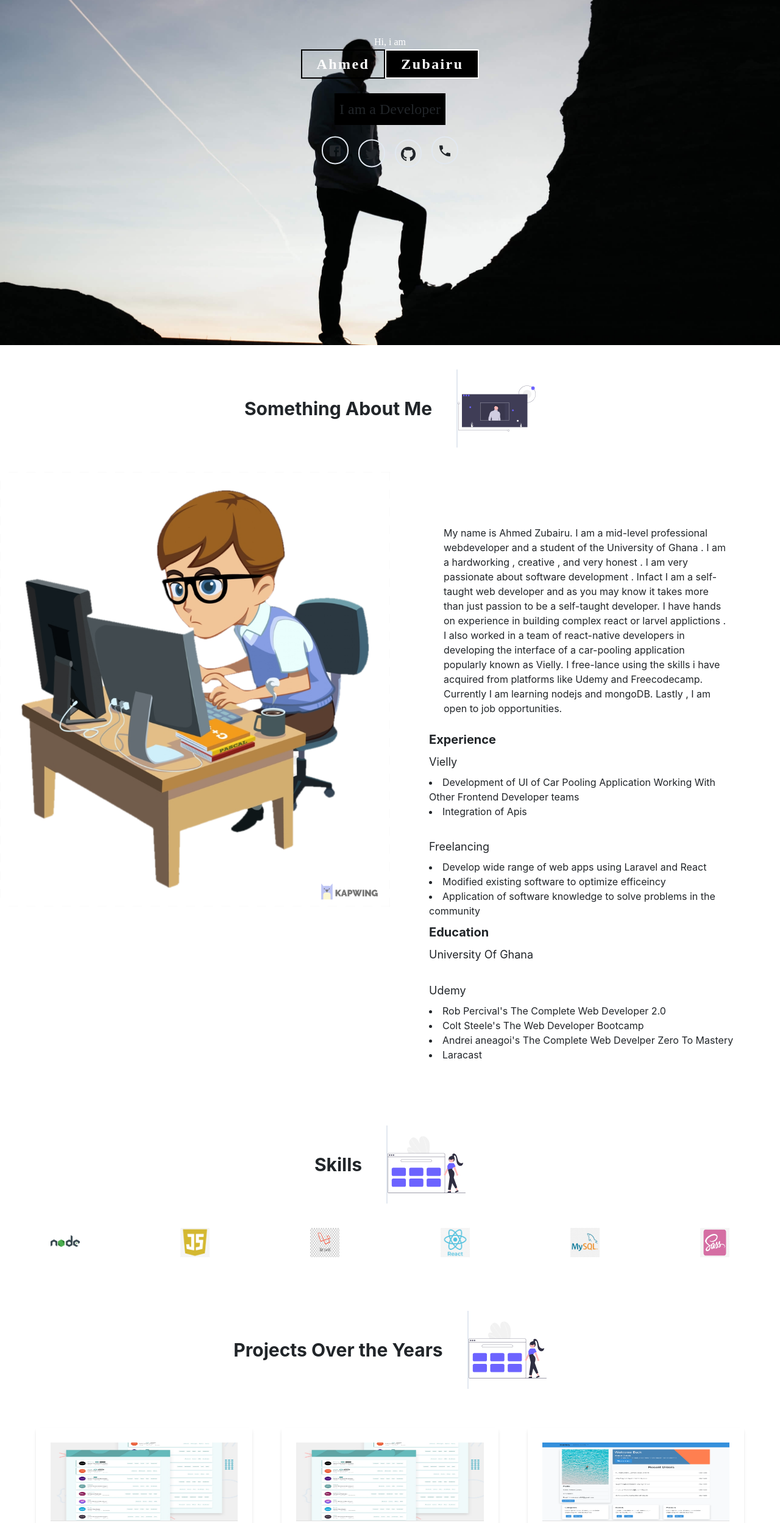
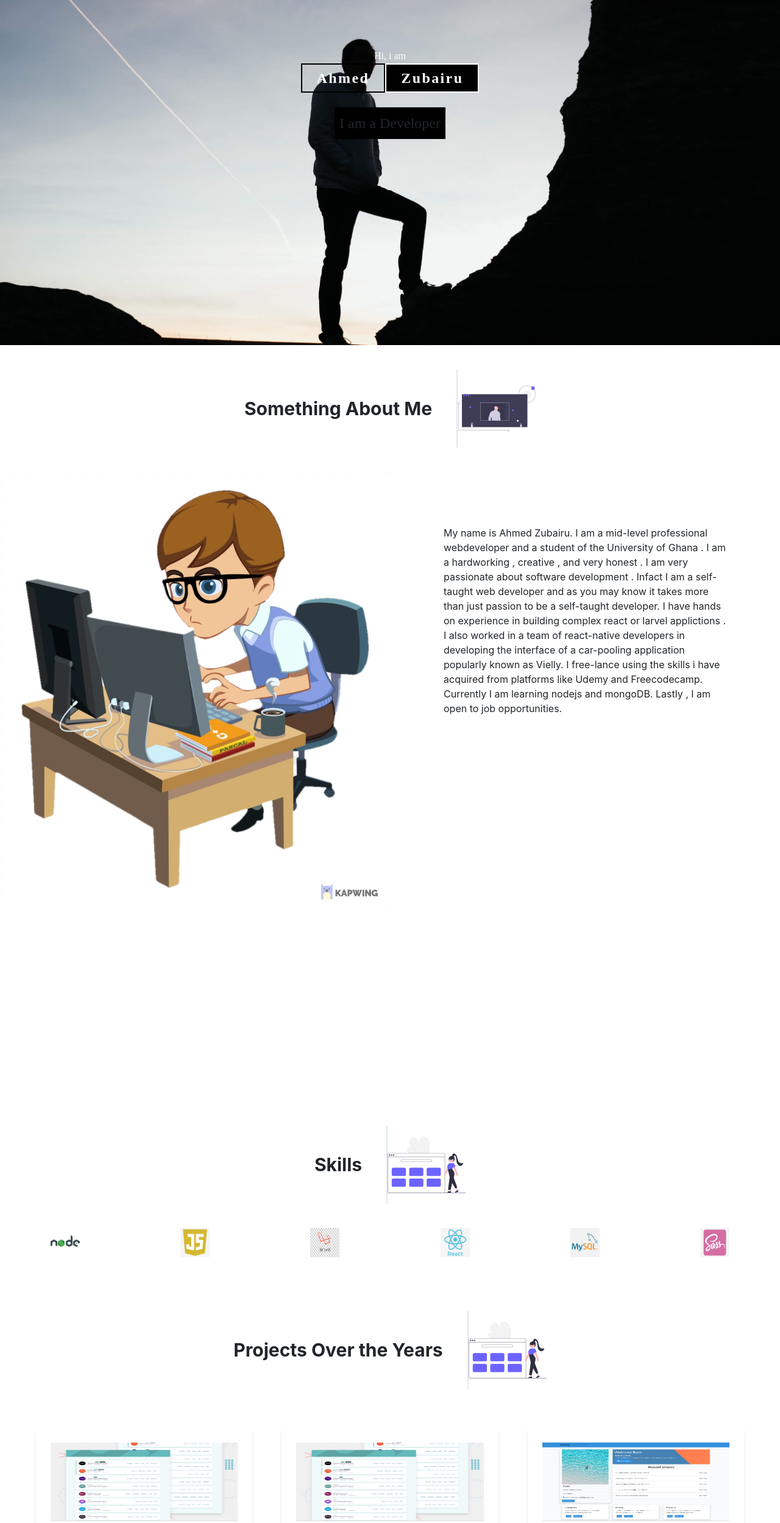
Before and after one commit to newtronahmed/portfolio, a React (Create React App) app: page / in a window 1280 px wide. Shown: the part 234-2732 px from the top of the page at 61% size. Built offline with nearby package versions, Linux system fonts and the light colour scheme; a web font is replaced by a local one.

Commit message:
added animations on load

```diff
--- a/public/index.html
+++ b/public/index.html
@@ -17,6 +17,7 @@
     <link rel="manifest" href="%PUBLIC_URL%/manifest.json" />
     <!-- <link rel="stylesheet" href="https://cdn.jsdelivr.net/npm/animate.css@3.5.2/animate.min.css"> -->
     <link rel="preconnect" href="https://fonts.gstatic.com">
+    <link rel="stylesheet" href="https://cdnjs.cloudflare.com/ajax/libs/font-awesome/5.15.3/css/fontawesome.min.css" integrity="sha512-OdEXQYCOldjqUEsuMKsZRj93Ht23QRlhIb8E/X0sbwZhme8eUw6g8q7AdxGJKakcBbv7+/PX0Gc2btf7Ru8cZA==" crossorigin="anonymous" />
 <link href="https://fonts.googleapis.com/css2?family=Potta+One&family=Roboto&display=swap" rel="stylesheet">
     <!--
       Notice the use of %PUBLIC_URL% in the tags above.
--- a/src/App.js
+++ b/src/App.js
@@ -52,7 +52,7 @@ const childrenVariant = {
 		opacity: 1,
 		y: 0,
 		transition: {
-			duration: 1.3,
+			duration: 1.2,
 		}
 	}
 }
@@ -66,7 +66,7 @@ const experienceVariant = {
 		opacity: 1,
 		transition: {
 			when: 'beforeChildren',
-			staggerChildren: 1,
+			staggerChildren: 0.5,
 
 		}
 	}
@@ -125,7 +125,7 @@ const App = () => {
 			controls.start('init')
 		}
 
-	}, [controls, inView])
+	}, [])
 	const skills = [nodejs, javascript, laravel, react, mysql, sass]
 	const projects = [
 		{
@@ -160,7 +160,7 @@ const App = () => {
 			link: 'http://newtronahmed.netlify.app',
 		},
 		{
-			title: 'React House Market Project',
+			title: ' House Market Project',
 			stack: ['react', 'context-api', 'tailwind-css'],
 			image: market,
 			link: 'http://newtro-market.netlify.app',
@@ -170,7 +170,14 @@ const App = () => {
 			stack: ['Express', 'Ejs', 'PassportJs'],
 			link: 'http://stormy-falls-57297.herokuapp.com',
 			image: yelpcamp,
+		},
+		{
+			title:'ConverX chat application',
+			stack:['Expressjs','Socket.io','MongoDb','Material Ui'],
+			link:'http://brave-visvesvaraya-2ba0ba.netlify.app',
+			image:yelpcamp
 		}
+
 
 	]
 
@@ -186,12 +193,7 @@ const App = () => {
 				<motion.div variants={childrenVariant} className=' p-4' >
 					<div className='bg-black  md:text-2xl p-2 name'>I am a Developer</div>
 				</motion.div>
-				<motion.div variants={socialLinksVariants} className='flex flex-col md:flex-row w-full justify-center'>
-					<motion.a variants={socialLinks} href="https://github.com/newtronahmed" className='mx-2 border-2 rounded-full px-2 py-2'><FacebookIcon /></motion.a>
-					<motion.a variants={socialLinks} href="https://twitter.com/neutronahmed" className='mx-2 border-2 rounded-full px-2 py-2'><TwitterIcon /></motion.a>
-					<motion.a variants={socialLinks} href="https://github.com/newtronahmed" className='mx-2 border-2 rounded-full px-2 py-2'><GitHubIcon /> </motion.a>
-					<motion.a variants={socialLinks} href='tel:+23324778739' className='mx-2 border-2 rounded-full px-2 py-2'><PhoneIcon /></motion.a>
-				</motion.div>
+
 
 			</motion.div>
 
@@ -226,7 +228,7 @@ const App = () => {
 								</motion.li>
 							</motion.div>
 							<br />
-							<motion.div variants={experienceVariant} initial='init' animate='end' className='my-2 wow'>
+							<motion.div variants={experienceVariant} ref={ref} initial='init' animate={controls} className='my-2 wow'>
 								<motion.div variants={fadeVariant} className='text-lg my-2 wow '>Freelancing</motion.div>
 								<motion.li variants={fadeVariant} className='wow fadeIn'> Develop wide range of web apps using Laravel and React</motion.li>
 								<motion.li variants={fadeVariant} className='wow fadeIn'>Modified existing software to optimize efficeincy</motion.li>
@@ -234,22 +236,22 @@ const App = () => {
 							</motion.div>
 
 						</div>
-						<div>
-							<div className='text-xl my-2 font-bold wow slideInLeft'>Education</div>
-							<div >
 
-								<div className="text-lg wow slideInRight ">  University Of Ghana</div>
+							<motion.div variants={experienceVariant} ref={ref} initial='init' animate={controls} >
+							<motion.div  className='text-xl my-2 font-bold wow slideInLeft'>Education</motion.div>
+
+								<motion.div variants={fadeVariant} className="text-lg wow slideInRight ">  University Of Ghana</motion.div>
 
 								<br />
-								<div className='text-lg my-2 wow slideInRight'>Udemy</div>
-								<li className='wow fadeIn'>Rob Percival's The Complete Web Developer 2.0</li>
-								<li className='wow fadeIn'>Colt Steele's The Web Developer Bootcamp</li>
-								<li className='wow fadeIn'>Andrei aneagoi's The Complete Web Develper Zero To Mastery</li>
-								<li className='wow fadeIn'>Laracast</li>
+								<motion.div variants={fadeVariant} className='text-lg my-2 wow slideInRight'>Udemy</motion.div>
+								<motion.li variants={fadeVariant} className='wow fadeIn'>Rob Percival's The Complete Web Developer 2.0</motion.li>
+								<motion.li variants={fadeVariant} className='wow fadeIn'>Colt Steele's The Web Developer Bootcamp</motion.li>
+								<motion.li variants={fadeVariant} className='wow fadeIn'>Andrei aneagoi's The Complete Web Develper Zero To Mastery</motion.li>
+								<motion.li variants={fadeVariant} className='wow fadeIn'>Laracast</motion.li>
 
 
-							</div>
-						</div>
+							</motion.div>
+
 
 					</div>
 				</div>
@@ -291,7 +293,7 @@ const App = () => {
 
 										<div className='lg:h-24 lg:h-20'  >
 											<Divider />
-											<div className='max-w-full'>
+											<div className='max-w-full font-bold'>
 												{each.title}
 											</div>
 											<div className='max-w-full'>
@@ -320,7 +322,18 @@ const App = () => {
 					}
 				</div>
 			</section>
+		<footer className='justify-center flex '>
+		<div class="px-4 mt-4 sm:w-1/3 xl:w-1/6 sm:mx-auto xl:mt-0 xl:ml-auto">
+        <h5 class="text-xl font-bold mb-6 sm:text-center xl:text-left">Stay connected</h5>
 
+		<motion.div variants={socialLinksVariants} className='flex  w-full justify-center'>
+					<motion.a variants={socialLinks} href="https://github.com/newtronahmed" className="w-8 h-8 border border-2 border-gray-400 rounded-full text-center py-1 ml-2 text-gray-600 hover:text-white hover:bg-blue-400 hover:border-blue-400"><FacebookIcon /></motion.a>
+					<motion.a variants={socialLinks} href="https://twitter.com/neutronahmed" className="w-8 h-8 border border-2 border-gray-400 rounded-full text-center py-1 ml-2 text-gray-600 hover:text-white hover:bg-blue-400 hover:border-blue-400"><TwitterIcon /></motion.a>
+					<motion.a variants={socialLinks} href="https://github.com/newtronahmed" className="w-8 h-8 border border-2 border-gray-400 rounded-full text-center py-1 ml-2 text-gray-600 hover:text-white hover:bg-blue-400 hover:border-blue-400"><GitHubIcon /> </motion.a>
+					<motion.a variants={socialLinks} href='tel:+23324778739' className="w-8 h-8 border border-2 border-gray-400 rounded-full text-center py-1 ml-2 text-gray-600 hover:text-white hover:bg-blue-400 hover:border-blue-400"><PhoneIcon /></motion.a>
+		</motion.div>
+      </div>
+		</footer>
 
 		</div>
 	)
```
